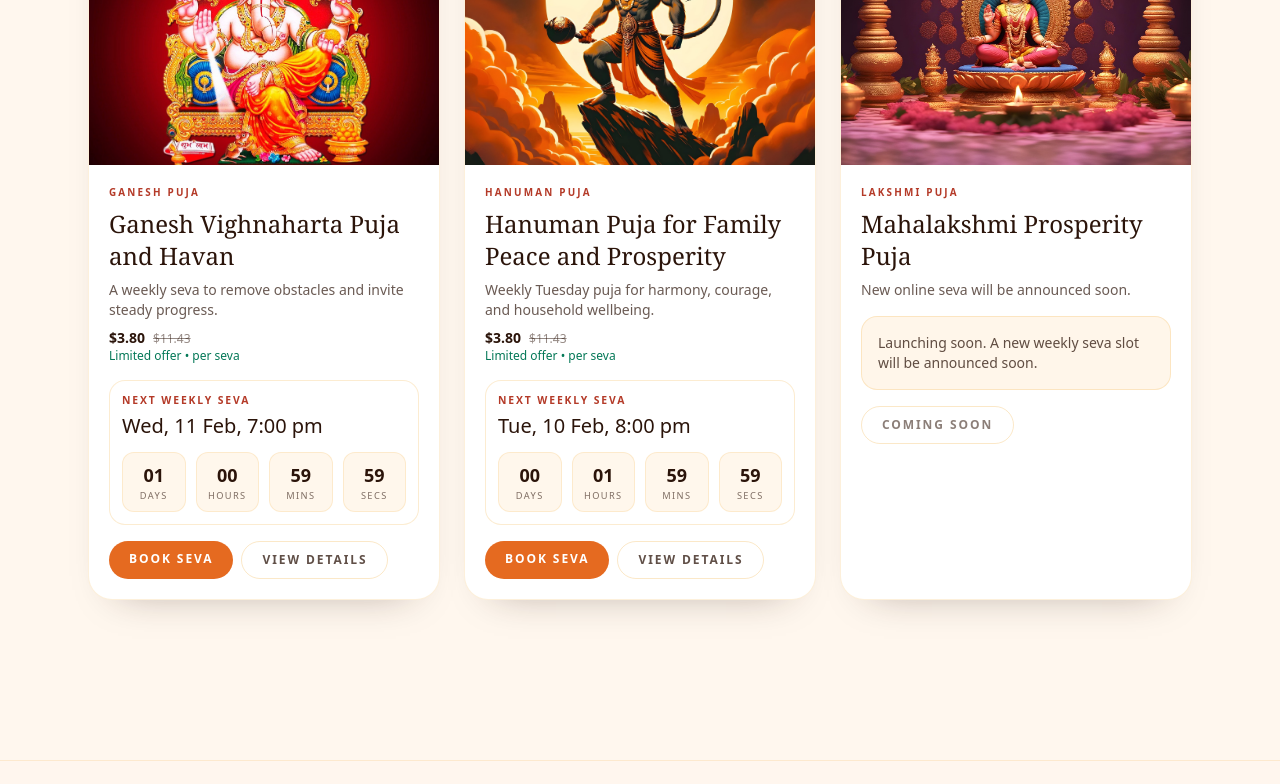
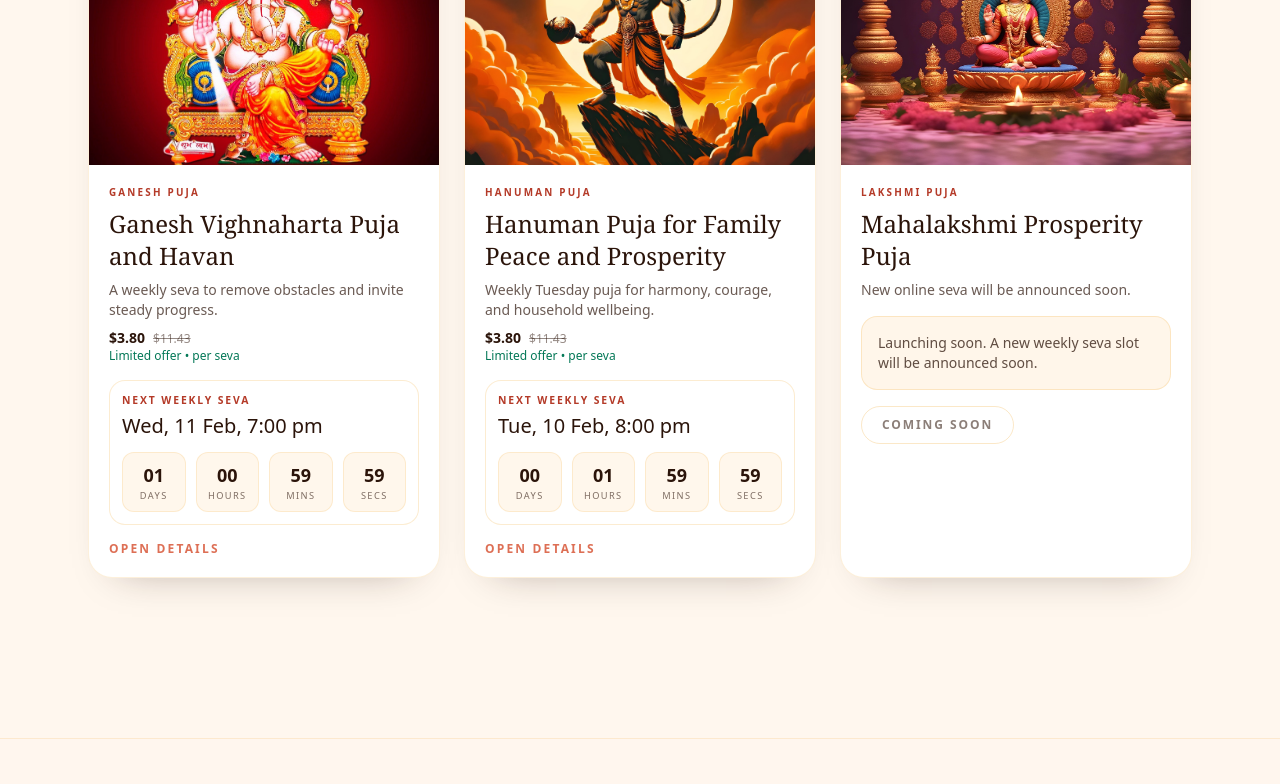
Before and after one commit to madhokanish/bhakti-sagar, a Next.js app: page /online-puja in a window 1280 px wide. Shown: the part 509-1293 px from the top of the page. Built offline with nearby package versions, Linux system fonts and the light colour scheme.

Commit message:
Make live and puja cards fully clickable

```diff
--- a/src/components/LiveDarshanGrid.tsx
+++ b/src/components/LiveDarshanGrid.tsx
@@ -88,9 +88,11 @@ export default function LiveDarshanGrid({
       {sorted.map((mandir) => {
         const status = statusById[mandir.slug] ?? "none";
         return (
-          <article
+          <Link
             key={mandir.slug}
-            className="overflow-hidden rounded-2xl border border-sagar-amber/20 bg-white/90 shadow-sagar-soft"
+            href={`/live/${mandir.slug}`}
+            aria-label={`Open ${mandir.displayName} live darshan`}
+            className="group overflow-hidden rounded-2xl border border-sagar-amber/20 bg-white/90 shadow-sagar-soft transition hover:-translate-y-0.5 hover:border-sagar-saffron/40 hover:shadow-sagar-card focus-visible:outline-none focus-visible:ring-2 focus-visible:ring-sagar-saffron/60"
           >
             <div className="relative aspect-[4/3] bg-sagar-cream/60">
               <Image
@@ -109,14 +111,11 @@ export default function LiveDarshanGrid({
             <div className="p-4">
               <h2 className="text-xl font-serif text-sagar-ink">{mandir.displayName}</h2>
               <p className="mt-1 text-sm text-sagar-ink/70">{mandir.location}</p>
-              <Link
-                href={`/live/${mandir.slug}`}
-                className="mt-4 inline-flex min-h-[40px] items-center justify-center rounded-full bg-sagar-saffron px-4 py-2 text-sm font-semibold text-white transition hover:bg-sagar-ember"
-              >
-                View Darshan
-              </Link>
+              <p className="mt-3 text-xs font-semibold uppercase tracking-[0.18em] text-sagar-ember/80">
+                Open Darshan
+              </p>
             </div>
-          </article>
+          </Link>
         );
       })}
     </section>
--- a/src/components/online-puja/PujaListingPage.tsx
+++ b/src/components/online-puja/PujaListingPage.tsx
@@ -43,11 +43,8 @@ export default function PujaListingPage({ pujas }: Props) {
       <div className="grid gap-6 lg:grid-cols-3">
         {pujas.map((puja) => {
           const price = getPujaOfferPrice({ booking: puja.booking, currency: userCurrency });
-          return (
-          <article
-            key={puja.slug}
-            className="overflow-hidden rounded-3xl border border-sagar-amber/20 bg-white shadow-sagar-soft"
-          >
+          const card = (
+            <>
               <div className="relative aspect-[4/3]">
                 <Image src={puja.heroImageUrl} alt={puja.heroImageAlt} fill className="object-cover" sizes="100vw" />
               </div>
@@ -88,28 +85,39 @@ export default function PujaListingPage({ pujas }: Props) {
                 )}
 
                 {puja.isActive ? (
-                <div className="flex flex-wrap gap-2">
-                  <Link
-                    href={`/online-puja/${puja.slug}/checkout`}
-                    onClick={() => trackEvent("online_puja_card_click", { seva_id: puja.id, slug: puja.slug, target: "checkout" })}
-                    className="inline-flex rounded-full bg-sagar-saffron px-5 py-2.5 text-xs font-semibold uppercase tracking-[0.16em] text-white"
-                  >
-                    Book Seva
-                  </Link>
-                  <Link
-                    href={`/online-puja/${puja.slug}`}
-                    onClick={() => trackEvent("online_puja_card_click", { seva_id: puja.id, slug: puja.slug, target: "detail" })}
-                    className="inline-flex rounded-full border border-sagar-amber/30 px-5 py-2.5 text-xs font-semibold uppercase tracking-[0.16em] text-sagar-ink/75"
-                  >
-                    View Details
-                  </Link>
-                </div>
+                  <p className="text-xs font-semibold uppercase tracking-[0.18em] text-sagar-ember/80">
+                    Open details
+                  </p>
                 ) : (
                   <span className="inline-flex rounded-full border border-sagar-amber/30 px-5 py-2.5 text-xs font-semibold uppercase tracking-[0.16em] text-sagar-ink/55">
                     Coming Soon
                   </span>
                 )}
               </div>
+            </>
+          );
+
+          if (puja.isActive) {
+            return (
+              <Link
+                key={puja.slug}
+                href={`/online-puja/${puja.slug}`}
+                onClick={() =>
+                  trackEvent("online_puja_card_click", { seva_id: puja.id, slug: puja.slug, target: "detail" })
+                }
+                className="group overflow-hidden rounded-3xl border border-sagar-amber/20 bg-white shadow-sagar-soft transition hover:-translate-y-0.5 hover:border-sagar-saffron/40 hover:shadow-sagar-card focus-visible:outline-none focus-visible:ring-2 focus-visible:ring-sagar-saffron/60"
+              >
+                {card}
+              </Link>
+            );
+          }
+
+          return (
+            <article
+              key={puja.slug}
+              className="overflow-hidden rounded-3xl border border-sagar-amber/20 bg-white shadow-sagar-soft"
+            >
+              {card}
             </article>
           );
         })}
```
Lines whose indentation alone changed are shown as unchanged.
